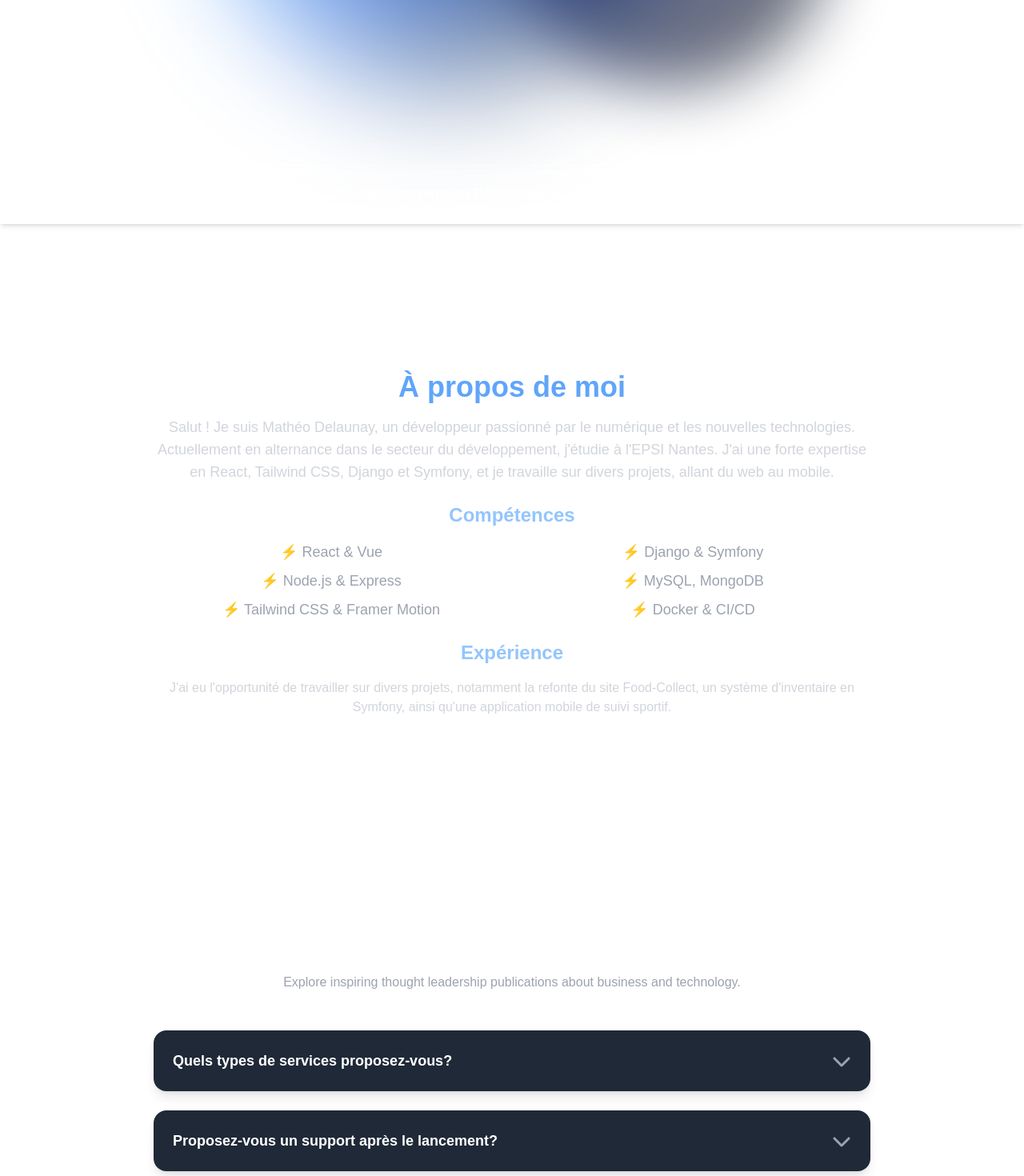
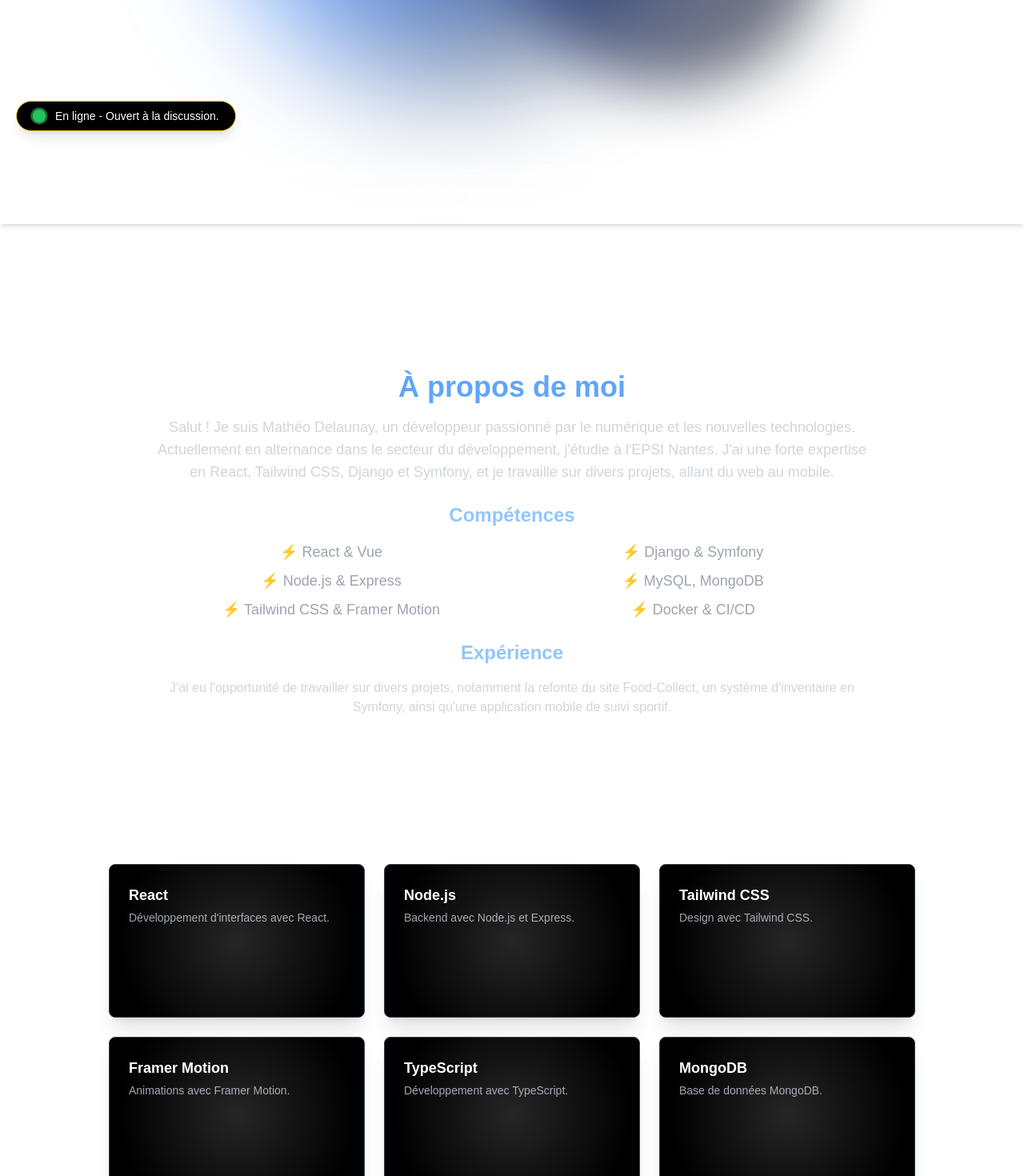
Before and after one commit to D-Seonay/portfolio-matheo-delaunay-2025, a Next.js app: page / in a window 1280 px wide. Shown: the part 540-2010 px from the top of the page at 80% size. Built offline with nearby package versions, Linux system fonts and the light colour scheme.

Commit message:
Ajout des composants SkillsList, SpotlightCard et StatusButton, et intégration dans la page d'accueil. Mise en place d'une API pour récupérer les statuts avec gestion des états et affichage dynamique.

```diff
--- a/src/app/components/Home.tsx
+++ b/src/app/components/Home.tsx
@@ -4,6 +4,7 @@ import React from 'react'
 import { motion } from 'framer-motion'
 import Image from 'next/image';
 import AnimatedButton from './AnimatedButton';
+import StatusButton from './StatusButton';
 
 
 export default function Home() {
@@ -52,8 +53,7 @@ export default function Home() {
             <AnimatedButton text="Start Today " link="#" />
 
     </motion.div>
-
-
+    <StatusButton />
     </main>
 </div>
 )
--- /dev/null
+++ b/src/app/components/SkillsList.tsx
@@ -0,0 +1,57 @@
+"use client";
+import React, { useState, useEffect } from "react";
+import { motion } from "framer-motion";
+import SpotlightCard from "./SpotlightCard";
+
+// Simulation d'un appel API (Remplace ça par ton appel API réel)
+const fetchSkills = async () => {
+  // Remplace cette ligne par un vrai appel API
+  return [
+    { title: "React", description: "Développement d'interfaces avec React." },
+    { title: "Node.js", description: "Backend avec Node.js et Express." },
+    { title: "Tailwind CSS", description: "Design avec Tailwind CSS." },
+    { title: "Framer Motion", description: "Animations avec Framer Motion." },
+    { title: "TypeScript", description: "Développement avec TypeScript." },
+    { title: "MongoDB", description: "Base de données MongoDB." },
+  ];
+};
+
+export default function SkillsList() {
+  const [skills, setSkills] = useState<any[]>([]);
+  const [loading, setLoading] = useState(true);
+
+  useEffect(() => {
+    const getSkills = async () => {
+      try {
+        const data = await fetchSkills();
+        setSkills(data);
+        setLoading(false);
+      } catch (error) {
+        console.error("Erreur lors de l'appel API", error);
+        setLoading(false);
+      }
+    };
+
+    getSkills();
+  }, []);
+
+  if (loading) {
+    return (
+      <div className="text-center text-white">Chargement des compétences...</div>
+    );
+  }
+
+  return (
+    <div className="flex flex-wrap justify-center gap-6">
+      {skills.map((skill, index) => (
+        <SpotlightCard
+          key={index}
+          title={skill.title}
+          description={skill.description}
+          bgColor="bg-black" // Choisis une couleur de fond
+          textColor="text-white" // Choisis la couleur du texte
+        />
+      ))}
+    </div>
+  );
+}
--- /dev/null
+++ b/src/app/components/SpotlightCard.tsx
@@ -0,0 +1,62 @@
+"use client";
+import React, { useState } from "react";
+import { motion } from "framer-motion";
+
+interface SpotlightCardProps {
+    title: string;
+    description: string;
+    bgColor?: string; // Couleur de fond personnalisable
+    textColor?: string; // Couleur du texte personnalisable
+    children?: React.ReactNode; // Contenu additionnel
+}
+
+export default function SpotlightCard({
+    title,
+    description,
+    bgColor = "bg-gray-800",
+    textColor = "text-white",
+    children,
+}: SpotlightCardProps) {
+    const [mousePosition, setMousePosition] = useState({ x: 0, y: 0 });
+
+    const handleMouseMove = (e: React.MouseEvent<HTMLDivElement, MouseEvent>) => {
+        const { left, top, width, height } = e.currentTarget.getBoundingClientRect();
+        const x = e.clientX - left - width / 2;
+        const y = e.clientY - top - height / 2;
+        setMousePosition({ x, y });
+    };
+
+    return (
+        <div className="flex items-center justify-center">
+            <motion.div
+                onMouseMove={handleMouseMove}
+                className={`relative w-80 h-48 p-6 rounded-lg shadow-xl overflow-hidden border border-gray-700 ${bgColor} ${textColor}`}
+                initial={{ scale: 0.9, opacity: 0 }}
+                animate={{ scale: 1, opacity: 1 }}
+                transition={{ duration: 0.5, ease: "easeOut" }}
+            >
+                {/* Spotlight Effect */}
+                <motion.div
+                    className="absolute inset-0 rounded-lg pointer-events-none"
+                    style={{
+                        background: `radial-gradient(circle at ${mousePosition.x + 160}px ${mousePosition.y + 96}px, rgba(255, 255, 255, 0.15), transparent 80%)`,
+                    }}
+                />
+
+                {/* Content */}
+                <h2 className="text-lg font-semibold">{title}</h2>
+                <p className="text-gray-400 text-sm mt-1">{description}</p>
+
+                {/* Contenu optionnel */}
+                {children && <div className="mt-3">{children}</div>}
+
+                {/* Subtle Glow Effect */}
+                <motion.div
+                    className="absolute inset-0 rounded-lg border border-transparent"
+                    animate={{ opacity: [0, 0.3, 0], transition: { duration: 2, repeat: Infinity } }}
+                    style={{ boxShadow: `0px 0px 20px rgba(255, 255, 255, 0.15)` }}
+                />
+            </motion.div>
+        </div>
+    );
+}
--- /dev/null
+++ b/src/app/components/StatusButton.tsx
@@ -0,0 +1,61 @@
+"use client";
+import React, { useEffect, useState } from "react";
+import { motion } from "framer-motion";
+
+export default function StatusButton() {
+    const [status, setStatus] = useState("Loading...");
+    const [text, setText] = useState("");
+    const [statusId, setStatusId] = useState("0");
+    const [statusLabel, setStatusLabel] = useState("Indéfini");
+    const lang = "fr"; // ou récupérer dynamiquement selon la langue du navigateur
+
+    useEffect(() => {
+        async function fetchStatus() {
+            try {
+                const res = await fetch(`/api/status?lang=${lang}&id=1`);
+                const data = await res.json();
+                if (data.data.length > 0) {
+                    setStatus(data.data[0].status);
+                    setText(data.data[0].text);
+                    setStatusId(data.data[0].id);
+                    setStatusLabel(data.data[0].label);
+                }
+            } catch (error) {
+                console.error("Error fetching status:", error);
+            }
+        }
+
+        fetchStatus();
+        const interval = setInterval(fetchStatus, 5000); // Actualisation toutes les 5s
+        return () => clearInterval(interval);
+    }, []);
+
+    // Définition des couleurs des statuts
+    const statusColors: Record<string, { bg: string; ping: string; label: string }> = {
+        "1": { bg: "bg-green-500", ping: "bg-green-400", label: statusLabel },
+        "2": { bg: "bg-yellow-500", ping: "bg-yellow-400", label: statusLabel },
+        "3": { bg: "bg-red-500", ping: "bg-red-400", label: statusLabel },
+    };
+
+    // Récupération des couleurs selon statusId, avec fallback si non trouvé
+    const { bg, ping } = statusColors[statusId] || { bg: "bg-gray-500", ping: "bg-gray-400", label: "Indéfini" };
+
+    return (
+        <motion.div
+            initial={{ opacity: 0, y: 20 }}
+            animate={{ opacity: 1, y: 0 }}
+            transition={{ duration: 0.5, ease: "easeOut" }}
+            className="bottom-10 left-5 flex items-center space-x-3 px-5 py-2 bg-black text-white rounded-full shadow-lg border border-primary absolute z-50"
+        >
+            <motion.span
+                className="relative flex h-4 w-4"
+                animate={{ scale: [1, 1.2, 1] }}
+                transition={{ repeat: Infinity, duration: 1.5, ease: "easeInOut" }}
+            >
+                <span className={`absolute inline-flex h-full w-full rounded-full ${ping} opacity-75 animate-ping`}></span>
+                <span className={`relative inline-flex rounded-full h-4 w-4 ${bg}`}></span>
+            </motion.span>
+            <span className="font-medium text-sm">{status} - {text}</span>
+        </motion.div>
+    );
+}
--- a/src/app/page.tsx
+++ b/src/app/page.tsx
@@ -5,6 +5,7 @@ import AboutMe from "./components/AboutMe";
 import FAQ from "./components/FAQ";
 import Footer from "./components/Footer";
 import ScrollToTopButton from "./components/ScrollToTopButton";
+import SkillsList from "./components/SkillsList";
 
 
 export default function Home() {
@@ -14,6 +15,7 @@ export default function Home() {
       <HomePage />
       <ServicesBanner />
       <AboutMe />
+      <SkillsList />
       <FAQ />
       <Footer />
       <ScrollToTopButton />
--- /dev/null
+++ b/src/pages/api/status.ts
@@ -0,0 +1,28 @@
+import type { NextApiRequest, NextApiResponse } from "next";
+import { Status, ApiResponse, Lang } from "../../types";
+
+const statuses: Record<Lang, Status[]> = {
+  fr: [
+    { id: "1", status: "En ligne", text: "Ouvert à la discussion.", label: "En ligne" },
+    { id: "2", status: "En attente", text: "Déjà sur un projet. Veuillez patienter.", label: "Absent" },
+    { id: "3", status: "Hors ligne", text: "Occupé. Laissez un message.", label: "Hors ligne" }
+    ],
+  en: [
+    { id: "1", status: "Online", text: "Open for discussion.", label: "Online" },
+    { id: "2", status: "Pending", text: "Already on a project. Please wait.", label: "Away" },
+    { id: "3", status: "Offline", text: "Busy. Leave a message.", label: "Offline" }
+  ]
+};
+
+export default function handler(req: NextApiRequest, res: NextApiResponse<ApiResponse<Status[]>>) {
+  const lang = (req.query.lang as Lang) || "en";
+  const id = (req.query.id as string) || "1";
+
+  const result = statuses[lang].filter((status) => status.id === id);
+
+  if (result.length === 0) {
+    return res.status(404).json({ data: [], message: "Status not found" });
+  }
+
+  res.status(200).json({ data: result });
+}
```
Also changed, not shown: src/types.ts (+8 -0 lines).
